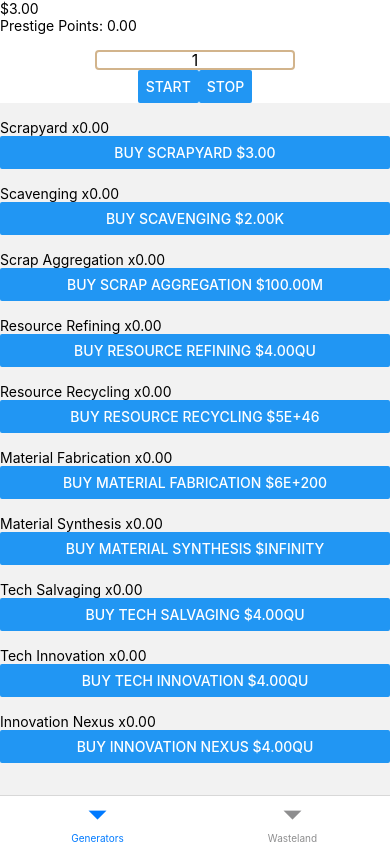
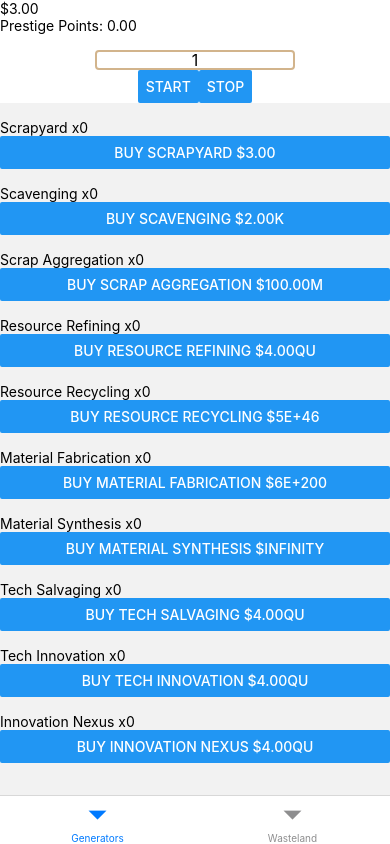
Before and after one commit to escheive/LoneSurvivorIdle, a React Native app: screen /Generators in a window 390 px wide. Built offline with nearby package versions, Linux system fonts and the light colour scheme.

Commit message:
adjusted formatting of generators quantity display so there are no decimals until 1000's when it makes sense

```diff
--- a/views/components/Generator.tsx
+++ b/views/components/Generator.tsx
@@ -25,7 +25,7 @@ const Generator = ({ generatorKey, generatorCost }) => {
 
   return (
     <View style={styles.generatorContainer}>
-      <Text>{generator.name} x{formatNumber(generator.totalQuantity.toFixed(2))}</Text>
+      <Text>{generator.name} x{formatNumber(Math.round(generator.totalQuantity))}</Text>
       <Button onPress={handleBuyGenerator} title={`Buy ${generator.name} \$${formatNumber(upgradeCost.toFixed(2))}`} />
     </View>
   )
```
